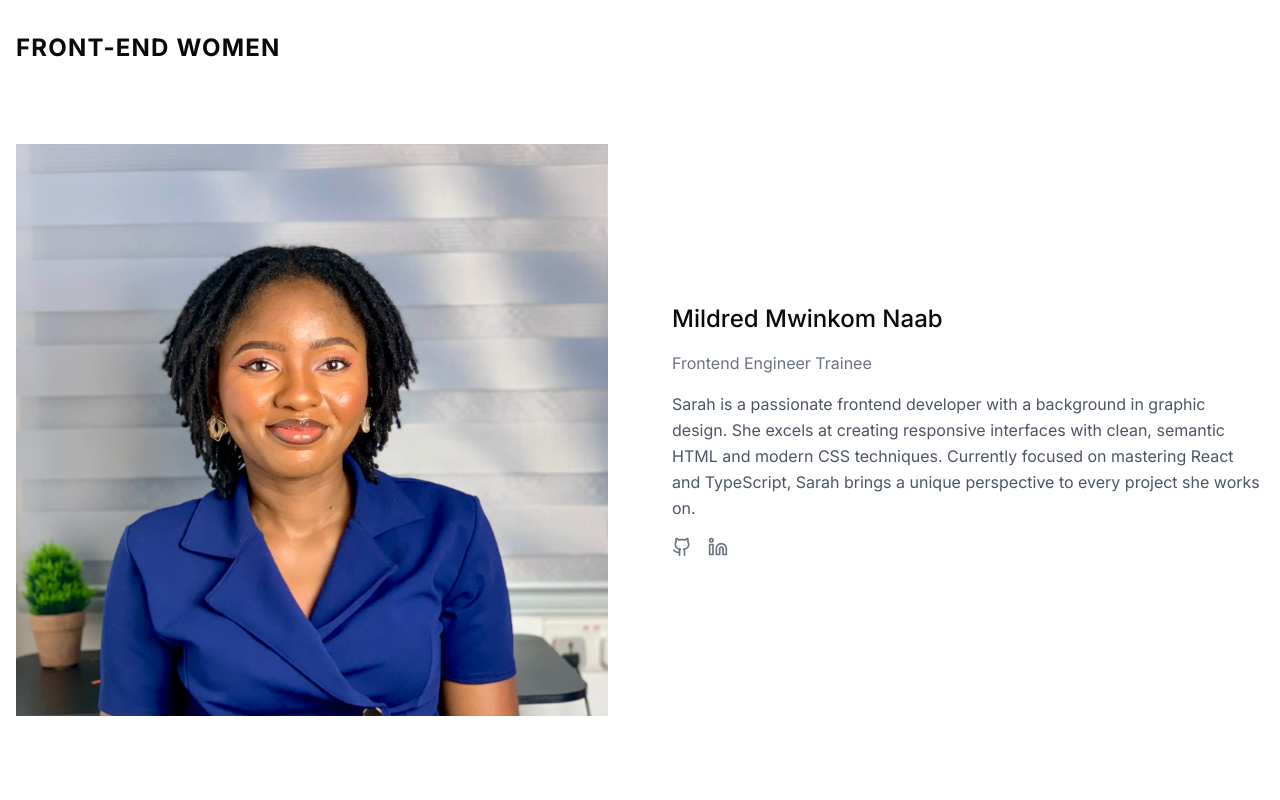
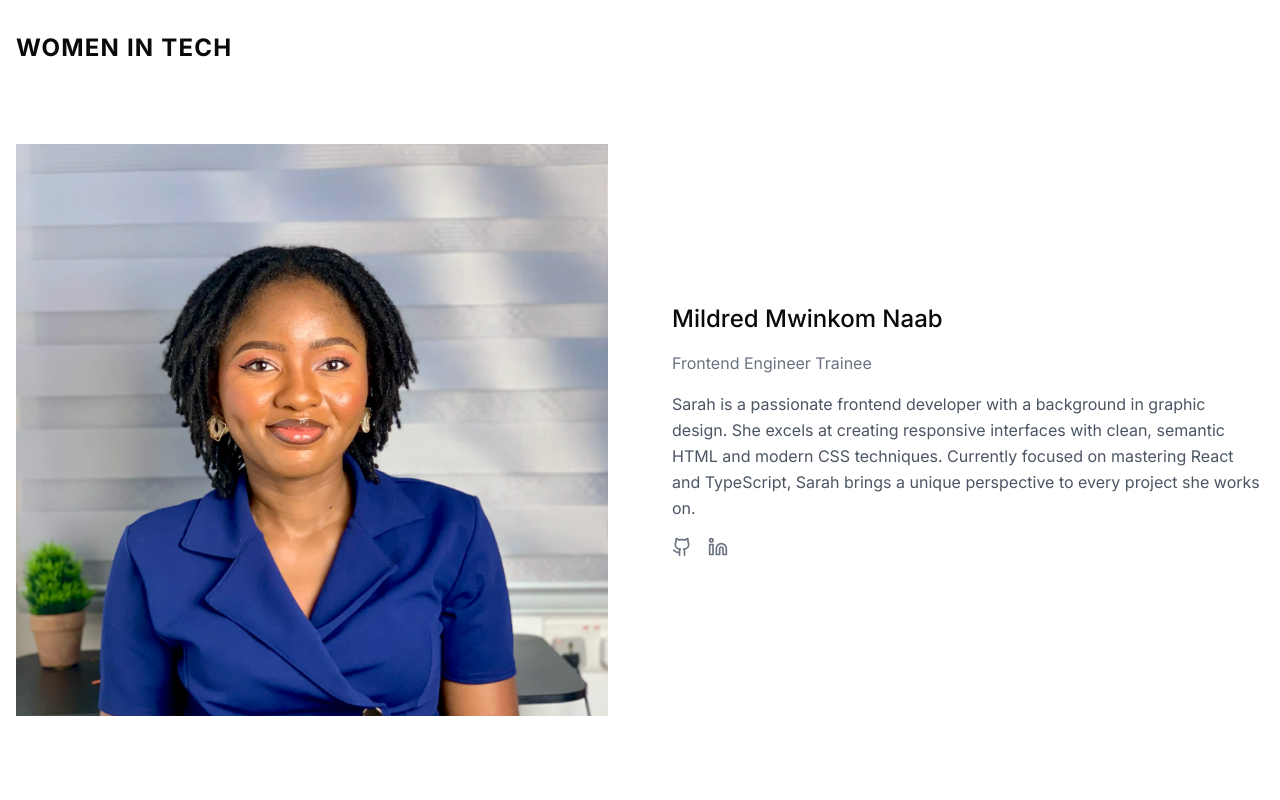
Before and after one commit to outHereSam/women-in-tech, a Next.js app: page / in a window 1280 px wide. Shown: the top 800 px of the page. Built offline with nearby package versions, Linux system fonts and the light colour scheme.

Commit message:
Changes title

```diff
--- a/app/page.tsx
+++ b/app/page.tsx
@@ -8,7 +8,7 @@ export default function Home() {
       <header className="container mx-auto py-8 px-4">
         <div className="flex justify-between items-center">
           <h1 className="text-2xl font-bold tracking-wider uppercase">
-            Front-End Women
+            Women In Tech
           </h1>
         </div>
       </header>
```
